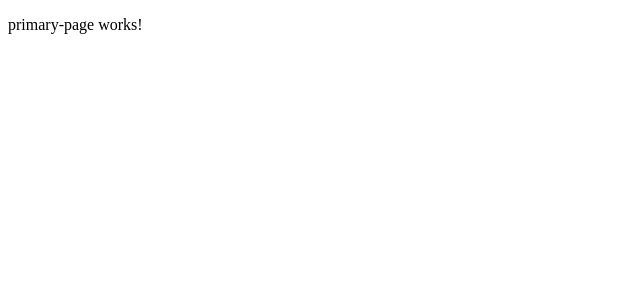
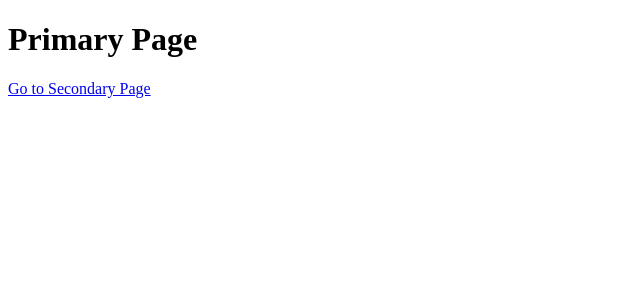
Before and after one commit to davdifr/angular-bootcamp, an Angular app: page /primary in a window 1280 px wide. Shown: the top 300 px of the page, without its empty margins (0-640 px from the left). Built offline with nearby package versions, Linux system fonts and the light colour scheme.

Commit message:
Add routerLink directive to primary-page and secondary-page components

```diff
--- a/src/app/pages/primary-page/primary-page.component.html
+++ b/src/app/pages/primary-page/primary-page.component.html
@@ -1 +1,2 @@
-<p>primary-page works!</p>
+<h1>Primary Page</h1>
+<a routerLink="/secondary">Go to Secondary Page</a>
--- a/src/app/pages/secondary-page/secondary-page.component.html
+++ b/src/app/pages/secondary-page/secondary-page.component.html
@@ -1 +1,2 @@
-<p>secondary-page works!</p>
+<h1>Secondary Page</h1>
+<a routerLink="/primary">Go to Primary Page</a>
```
Also changed, not shown: src/app/pages/primary-page/primary-page.component.ts (+4 -5 lines), src/app/pages/secondary-page/secondary-page.component.ts (+4 -5 lines), src/assets/05-angular-bootcamp-routing/05-routerLink.gif (added), 1 other file (tests, documents, lock files or other folders).
